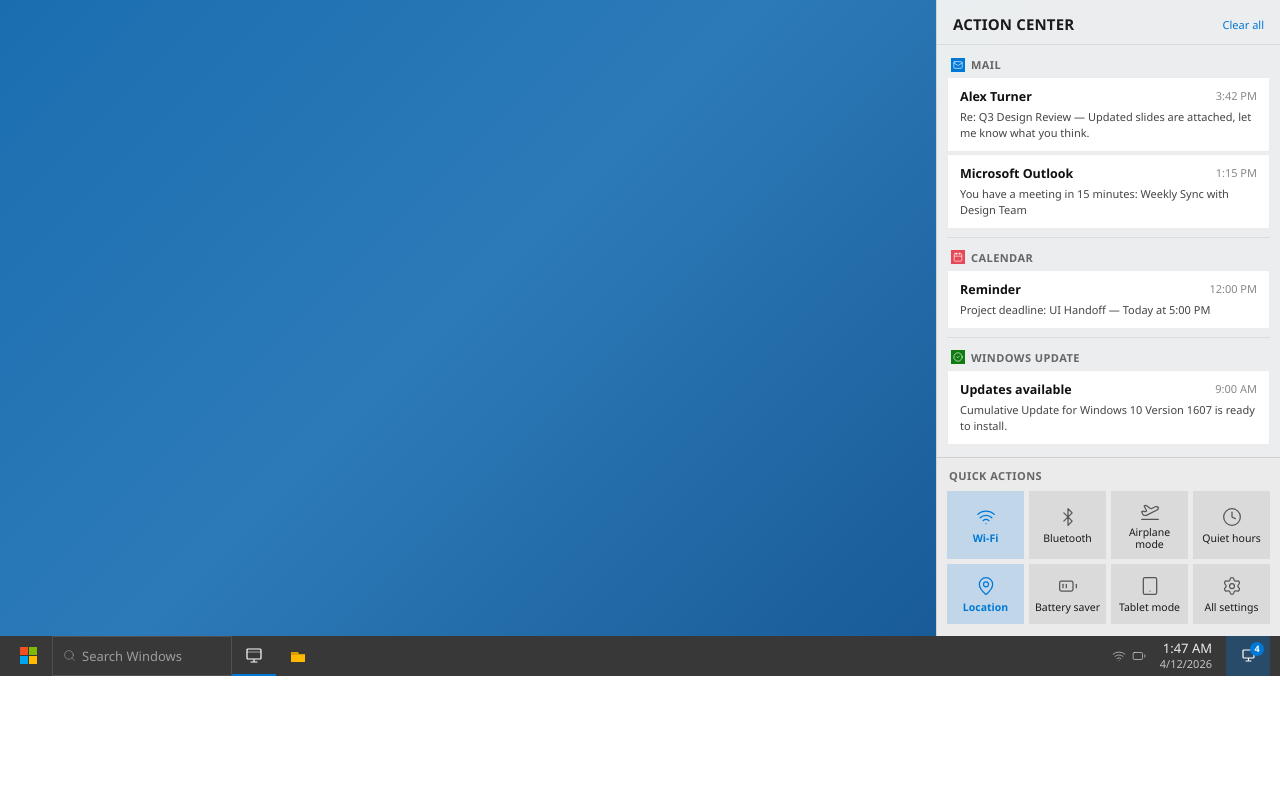
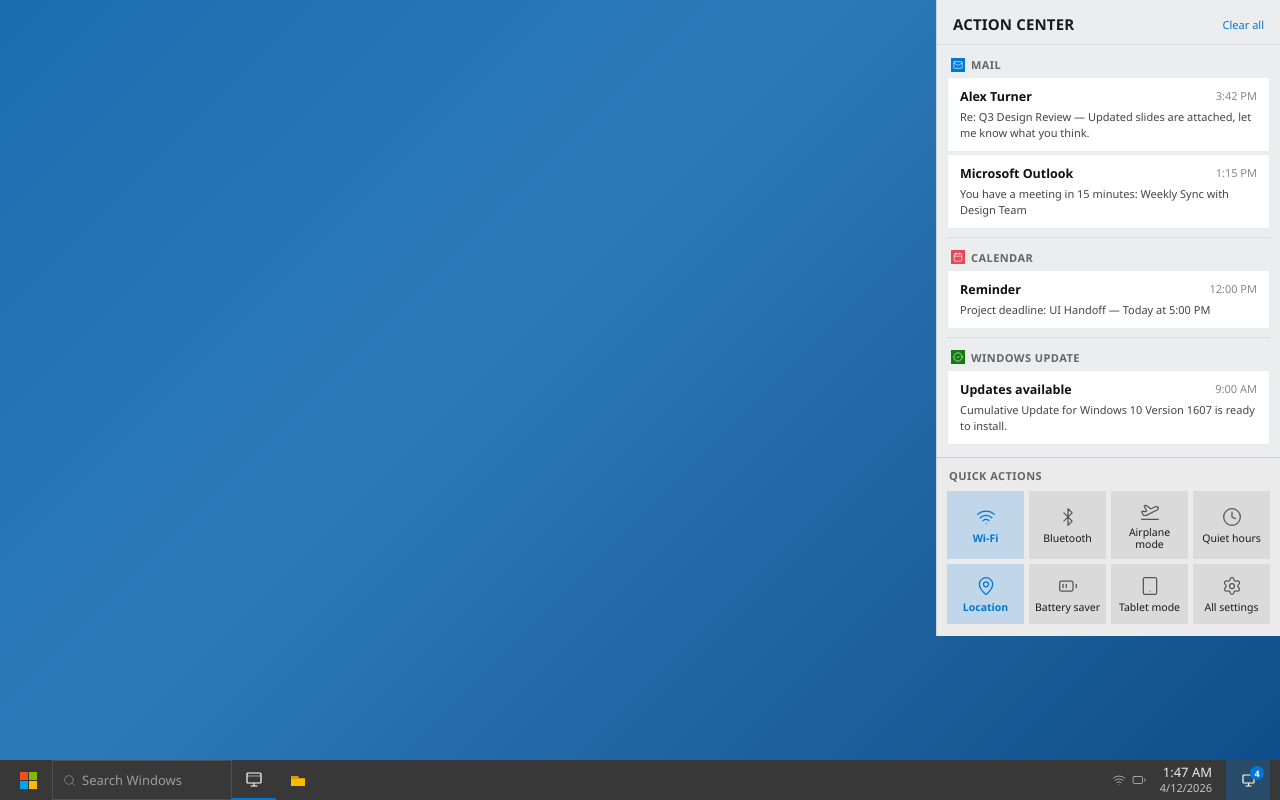
Before and after one commit to Xevion/retro-tens, a SvelteKit app: page /windows10/action-center in a window 1280 px wide. Built offline with nearby package versions, Linux system fonts and the light colour scheme.

Commit message:
fix: make era layouts fill full viewport height
Replace fixed min-height values (520–600px) with 100vh so pages
stretch to the bottom of the browser window.

```diff
--- a/src/routes/steam-legacy/+layout.svelte
+++ b/src/routes/steam-legacy/+layout.svelte
@@ -178,6 +178,7 @@
 		font-size: var(--font-size-base);
 		color: var(--text-primary);
 		background: transparent;
+		min-height: 100vh;
 	}
 
 	.steam-client {
@@ -187,6 +188,9 @@
 		overflow: hidden;
 		user-select: none;
 		min-width: 760px;
+		min-height: 100vh;
+		display: flex;
+		flex-direction: column;
 	}
 
 	/* Title bar */
@@ -360,7 +364,7 @@
 	/* Main layout */
 	.main-layout {
 		display: flex;
-		min-height: 520px;
+		flex: 1;
 	}
 	.content-area {
 		flex: 1;
--- a/src/routes/steam-modern/+layout.svelte
+++ b/src/routes/steam-modern/+layout.svelte
@@ -211,12 +211,13 @@
 		font-size: var(--font-size-base);
 		color: var(--text-primary);
 		background: var(--surface-root);
+		min-height: 100vh;
 	}
 
 	.app-shell {
 		display: flex;
 		flex-direction: column;
-		min-height: 600px;
+		min-height: 100vh;
 		background: var(--surface-root);
 		overflow: hidden;
 	}
@@ -395,7 +396,6 @@
 		display: flex;
 		flex: 1;
 		overflow: hidden;
-		min-height: 500px;
 	}
 
 	/* Sidebar */
--- a/src/routes/windows10/+layout.svelte
+++ b/src/routes/windows10/+layout.svelte
@@ -114,12 +114,13 @@
 		font-family: var(--font-ui);
 		font-size: var(--font-size-base);
 		color: var(--text-primary);
+		min-height: 100vh;
 	}
 
 	.desktop-shell {
 		display: flex;
 		flex-direction: column;
-		min-height: 600px;
+		min-height: 100vh;
 		position: relative;
 	}
 
@@ -127,7 +128,6 @@
 		flex: 1;
 		position: relative;
 		overflow: hidden;
-		min-height: 560px;
 	}
 
 	.desktop-bg {
```
